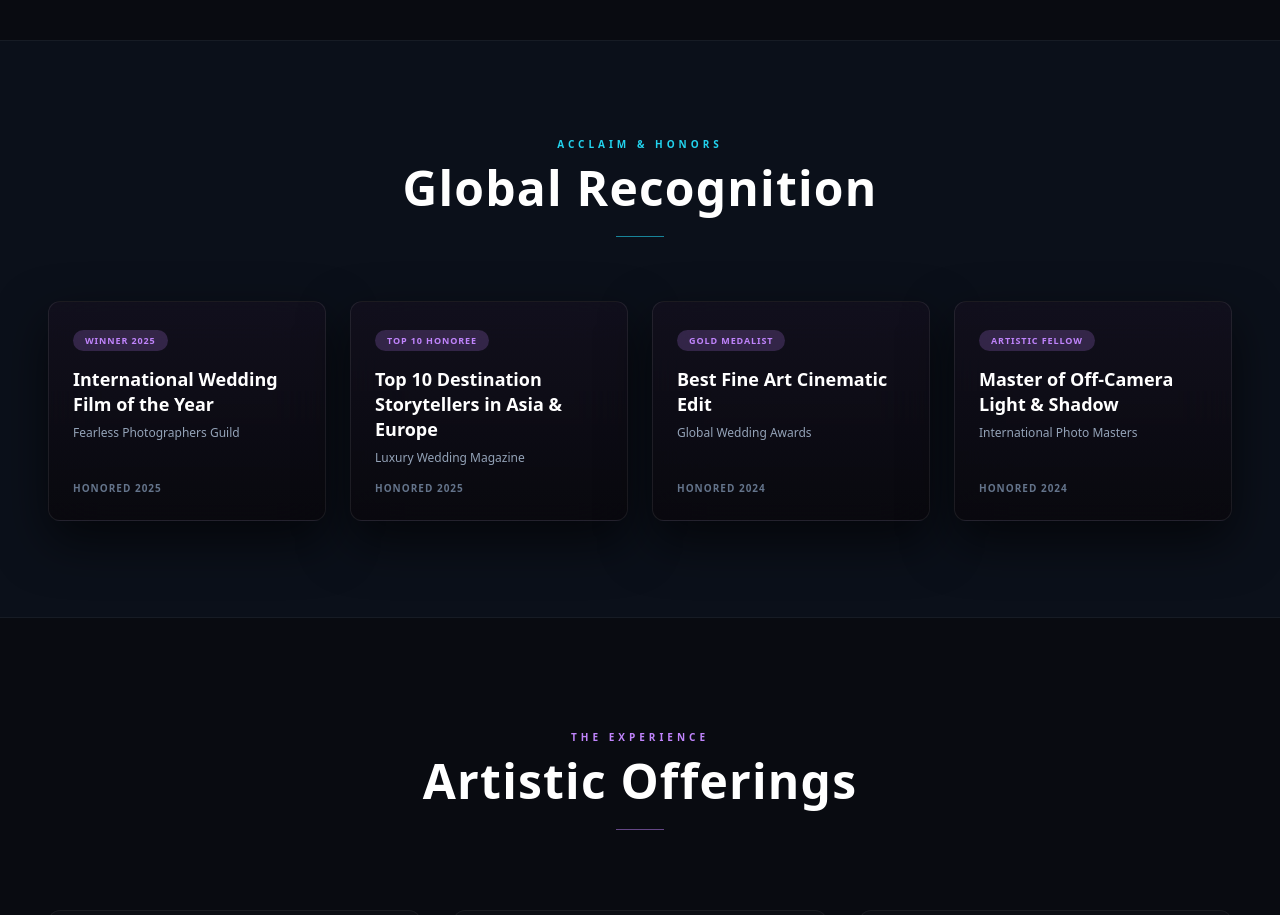
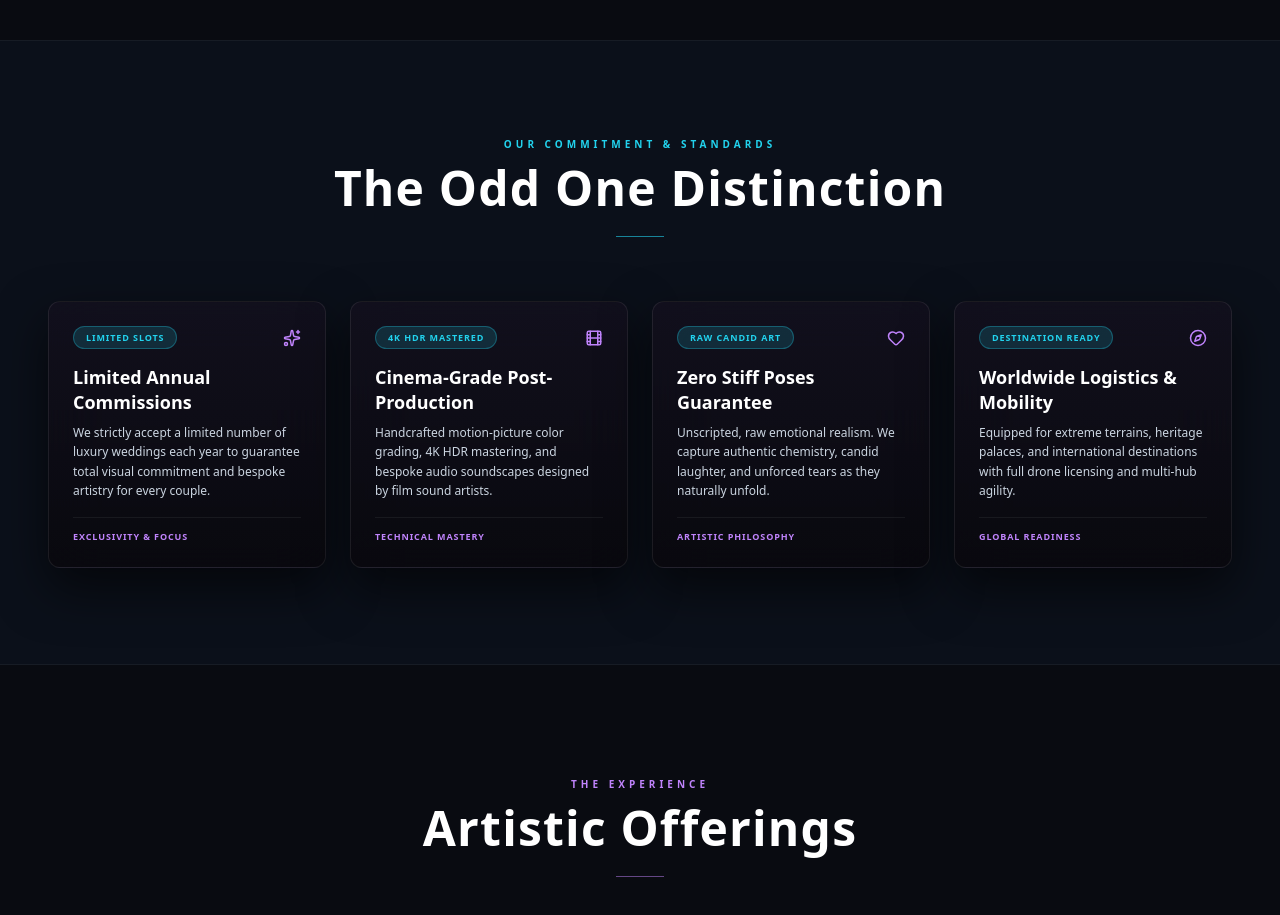
Before and after one commit to Josephvarghes/oddoneads-portfolio, a Next.js app: page / in a window 1280 px wide. Shown: the part 4180-5095 px from the top of the page. Built offline with nearby package versions, Linux system fonts and the light colour scheme.

Commit message:
feat: pivot global recognition section to studio distinctions under 8-part strategy

```diff
--- a/src/app/page.tsx
+++ b/src/app/page.tsx
@@ -5,7 +5,7 @@ import Link from "next/link";
 import Image from "next/image";
 import { motion, AnimatePresence } from "framer-motion";
 import { Camera, Film, Heart, Compass, Briefcase, ArrowRight, ChevronLeft, ChevronRight, Star, Sparkles, ChevronDown, Award, Globe, ShieldCheck } from "lucide-react";
-import { SERVICES, PORTFOLIO_ITEMS, TESTIMONIALS, ACCOLADES } from "@/data/mockData";
+import { SERVICES, PORTFOLIO_ITEMS, TESTIMONIALS, STUDIO_DISTINCTIONS } from "@/data/mockData";
 import LikeButton from "@/components/LikeButton";
 
 // Dynamic icon resolver
@@ -15,6 +15,7 @@ const iconMap: Record<string, React.ComponentType<{ size?: number; className?: s
   Heart: Heart,
   Compass: Compass,
   Briefcase: Briefcase,
+  Sparkles: Sparkles,
 };
 
 // Interactive Vibes data
@@ -451,45 +452,51 @@ export default function Home() {
         </div>
       </section>
 
-      {/* 5. ACCOLADES & WORLD RECOGNITION (AUTHORITY BUILDER) */}
+      {/* 5. THE ODD ONE DISTINCTION (AUTHORITY & TRUST BUILDER) */}
       <section className="py-24 bg-charcoal-900/40 border-y border-white/[0.05]">
         <div className="max-w-7xl mx-auto px-6 md:px-12">
           <div className="text-center max-w-3xl mx-auto mb-16">
             <span className="text-[10px] tracking-[0.4em] text-brand-teal uppercase font-bold block mb-3">
-              ACCLAIM & HONORS
+              OUR COMMITMENT & STANDARDS
             </span>
             <h2 className="font-serif text-3xl md:text-5xl font-bold tracking-wide mb-6">
-              Global Recognition
+              The Odd One Distinction
             </h2>
             <div className="w-12 h-[1px] bg-brand-teal/60 mx-auto" />
           </div>
 
           <div className="grid grid-cols-1 md:grid-cols-2 lg:grid-cols-4 gap-6">
-            {ACCOLADES.map((item, idx) => (
+            {STUDIO_DISTINCTIONS.map((item, idx) => {
+              const DistIcon = iconMap[item.iconName] || Sparkles;
+              return (
                 <motion.div
                   key={item.id}
                   initial={{ opacity: 0, y: 30 }}
                   whileInView={{ opacity: 1, y: 0 }}
                   viewport={{ once: true }}
                   transition={{ duration: 0.6, delay: idx * 0.1 }}
-                className="glass-luxury p-6 rounded-xl border border-white/10 flex flex-col justify-between h-[220px] group hover:border-brand-purple/40 transition-colors"
+                  className="glass-luxury p-6 rounded-xl border border-white/10 flex flex-col justify-between min-h-[250px] group hover:border-brand-teal/40 transition-all duration-500"
                 >
                   <div>
-                  <span className="text-[9px] uppercase tracking-widest font-bold px-3 py-1 bg-brand-purple/20 text-brand-purple rounded-full inline-block mb-4">
+                    <div className="flex items-center justify-between mb-4">
+                      <span className="text-[9px] uppercase tracking-widest font-bold px-3 py-1 bg-brand-teal/15 text-brand-teal border border-brand-teal/30 rounded-full">
                         {item.badgeText}
                       </span>
+                      <DistIcon size={18} className="text-brand-purple group-hover:scale-110 transition-transform duration-300" />
+                    </div>
                     <h3 className="font-serif text-lg font-bold text-white mb-2 leading-snug group-hover:text-brand-teal transition-colors">
                       {item.title}
                     </h3>
-                  <p className="text-xs text-charcoal-400 font-light">
-                    {item.organization}
+                    <p className="text-xs text-charcoal-300 font-light leading-relaxed">
+                      {item.description}
                     </p>
                   </div>
-                <span className="text-[10px] font-sans text-charcoal-500 font-bold tracking-widest">
-                  HONORED {item.year}
+                  <span className="text-[9px] font-sans text-brand-purple font-bold tracking-widest uppercase mt-4 pt-3 border-t border-white/[0.06]">
+                    {item.pillar}
                   </span>
                 </motion.div>
-            ))}
+              );
+            })}
           </div>
         </div>
       </section>
--- a/src/data/mockData.ts
+++ b/src/data/mockData.ts
@@ -4,6 +4,15 @@ export interface Accolade {
   organization: string;
   year: string;
   badgeText: string;
+}
+
+export interface StudioDistinction {
+  id: string;
+  title: string;
+  description: string;
+  pillar: string;
+  badgeText: string;
+  iconName: string;
 }
 
 export interface Service {
@@ -68,34 +77,49 @@ export interface TeamMember {
 // Mock Data Objects
 // ----------------------------------------------------
 
+export const STUDIO_DISTINCTIONS: StudioDistinction[] = [
+  {
+    id: "dist-1",
+    title: "Limited Annual Commissions",
+    description: "We strictly accept a limited number of luxury weddings each year to guarantee total visual commitment and bespoke artistry for every couple.",
+    pillar: "EXCLUSIVITY & FOCUS",
+    badgeText: "LIMITED SLOTS",
+    iconName: "Sparkles"
+  },
+  {
+    id: "dist-2",
+    title: "Cinema-Grade Post-Production",
+    description: "Handcrafted motion-picture color grading, 4K HDR mastering, and bespoke audio soundscapes designed by film sound artists.",
+    pillar: "TECHNICAL MASTERY",
+    badgeText: "4K HDR MASTERED",
+    iconName: "Film"
+  },
+  {
+    id: "dist-3",
+    title: "Zero Stiff Poses Guarantee",
+    description: "Unscripted, raw emotional realism. We capture authentic chemistry, candid laughter, and unforced tears as they naturally unfold.",
+    pillar: "ARTISTIC PHILOSOPHY",
+    badgeText: "RAW CANDID ART",
+    iconName: "Heart"
+  },
+  {
+    id: "dist-4",
+    title: "Worldwide Logistics & Mobility",
+    description: "Equipped for extreme terrains, heritage palaces, and international destinations with full drone licensing and multi-hub agility.",
+    pillar: "GLOBAL READINESS",
+    badgeText: "DESTINATION READY",
+    iconName: "Compass"
+  }
+];
+
+// Deprecated fallback for backward compatibility
 export const ACCOLADES: Accolade[] = [
   {
     id: "acc-1",
-    title: "International Wedding Film of the Year",
-    organization: "Fearless Photographers Guild",
-    year: "2025",
-    badgeText: "WINNER 2025"
-  },
-  {
-    id: "acc-2",
-    title: "Top 10 Destination Storytellers in Asia & Europe",
-    organization: "Luxury Wedding Magazine",
-    year: "2025",
-    badgeText: "TOP 10 HONOREE"
-  },
-  {
-    id: "acc-3",
-    title: "Best Fine Art Cinematic Edit",
-    organization: "Global Wedding Awards",
-    year: "2024",
-    badgeText: "GOLD MEDALIST"
-  },
-  {
-    id: "acc-4",
-    title: "Master of Off-Camera Light & Shadow",
-    organization: "International Photo Masters",
-    year: "2024",
-    badgeText: "ARTISTIC FELLOW"
+    title: "Limited Annual Commissions",
+    organization: "Odd One Studio Commitment",
+    year: "2026",
+    badgeText: "LIMITED SLOTS"
   }
 ];
 
```
Lines whose indentation alone changed are shown as unchanged.
